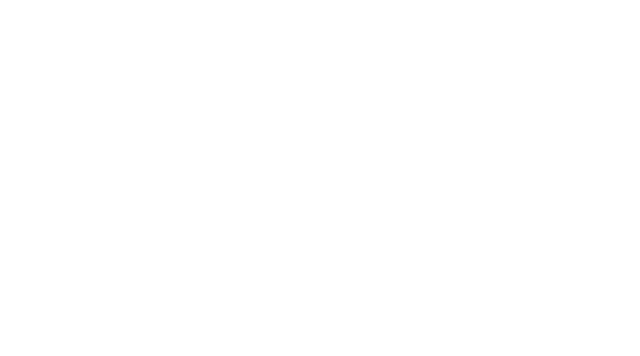
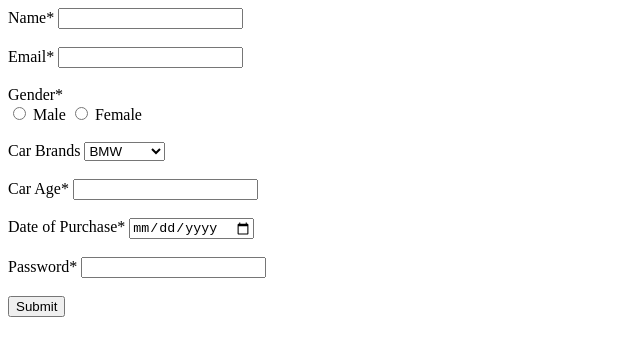
Before and after one commit to acciojob/car-insurance-form-jhans1-cs, a website: page main.html in a window 1280 px wide. Shown: the whole page, without its empty margins (0-640 px from the left). Drawn offline with Linux system fonts and the light colour scheme.

Commit message:
created a submission

```diff
--- a/main.html
+++ b/main.html
@@ -10,7 +10,37 @@
 	<!-- the entire body must be written by student -->
     <script type="text/javascript" src="./script.js">
 </script>
+<form method="post">
+    <label for="name">Name*</label>
+    <input type="text" id="name" name="name" required><br><br>
 
+    <label for="email">Email*</label>
+    <input type="email" id="email" name="email" required><br><br>
+
+    <label for="gender">Gender*</label><br>
+    <input type="radio" id="gender_m" name="gender" value="male" required>
+    <label for="gender_m">Male</label>
+    <input type="radio" id="gender_f" name="gender" value="female" required>
+    <label for="gender_f">Female</label><br><br>
+
+    <label for="cars">Car Brands</label>
+    <select id="cars" name="cars">
+      <option value="BMW">BMW</option>
+      <option value="Audi">Audi</option>
+      <option value="Mercedes">Mercedes</option>
+    </select><br><br>
+
+    <label for="carage">Car Age*</label>
+    <input type="number" id="carage" name="carage" required><br><br>
+
+    <label for="dop">Date of Purchase*</label>
+    <input type="date" id="dop" name="dop" required><br><br>
+
+    <label for="password">Password*</label>
+    <input type="password" id="password" name="password" required><br><br>
+
+    <button type="submit">Submit</button>
+  </form>
 </body>
 
 </html>
```
